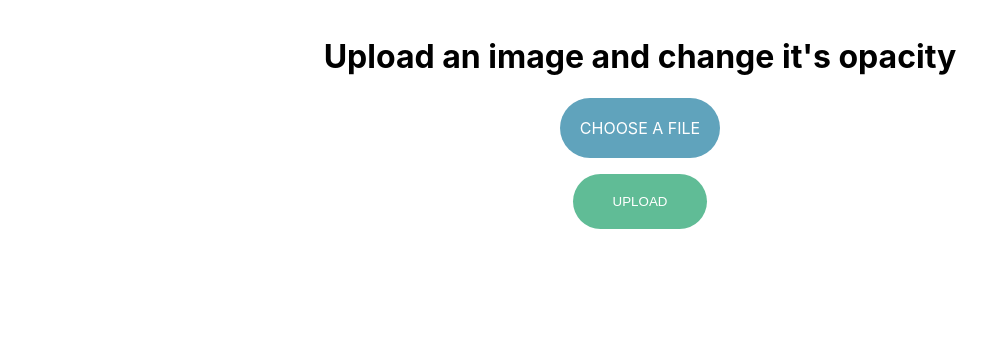
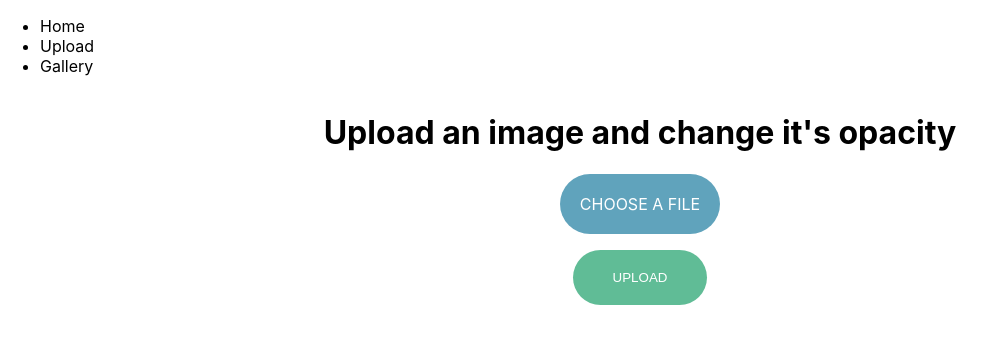
Before and after one commit to Ballcapz/Image-Gallery, a Next.js app: page /upload in a window 1280 px wide. Shown: the top 344 px of the page, without its empty margins (0-996 px from the left). Built offline with nearby package versions, Linux system fonts and the light colour scheme.

Commit message:
Serving Images into a gallery page now, NOT STYLED. Need to refactor upload page

```diff
--- /dev/null
+++ b/components/header.js
@@ -0,0 +1,25 @@
+import Link from 'next/link';
+
+export default function Header() {
+  return (
+    <nav>
+      <ul>
+        <li>
+          <Link href="/">
+            <a>Home</a>
+          </Link>
+        </li>
+        <li>
+          <Link href="/upload">
+            <a>Upload</a>
+          </Link>
+        </li>
+        <li>
+          <Link href="/gallery">
+            <a>Gallery</a>
+          </Link>
+        </li>
+      </ul>
+    </nav>
+  );
+}
--- a/pages/index.js
+++ b/pages/index.js
@@ -1,5 +1,6 @@
 import Head from 'next/head';
 import styles from '../styles/Home.module.css';
+import Header from '../components/header';
 
 export default function Home() {
   return (
@@ -8,6 +9,7 @@ export default function Home() {
         <title>Upload an Image</title>
         <link rel="icon" href="/favicon.ico" />
       </Head>
+      <Header />
 
       <main className={styles.main}>
         <p>LOGIN...</p>
--- a/pages/upload.js
+++ b/pages/upload.js
@@ -1,5 +1,6 @@
 import { post } from 'axios';
 import { useState } from 'react';
+import Header from '../components/header';
 
 import styles from '../styles/Upload.module.css';
 
@@ -64,6 +65,7 @@ export default function Upload() {
 
   return (
     <>
+      <Header />
       <form className={styles.form} onSubmit={onFormSubmit}>
         <h1>Upload an image and change it's opacity</h1>
         <input type="file" name="file" id="file" className={styles.upload} onChange={onFormChange} />
```
Also changed, not shown: lib/images.js (added, +8 -0 lines), pages/gallery.js (added, +29 -0 lines).
